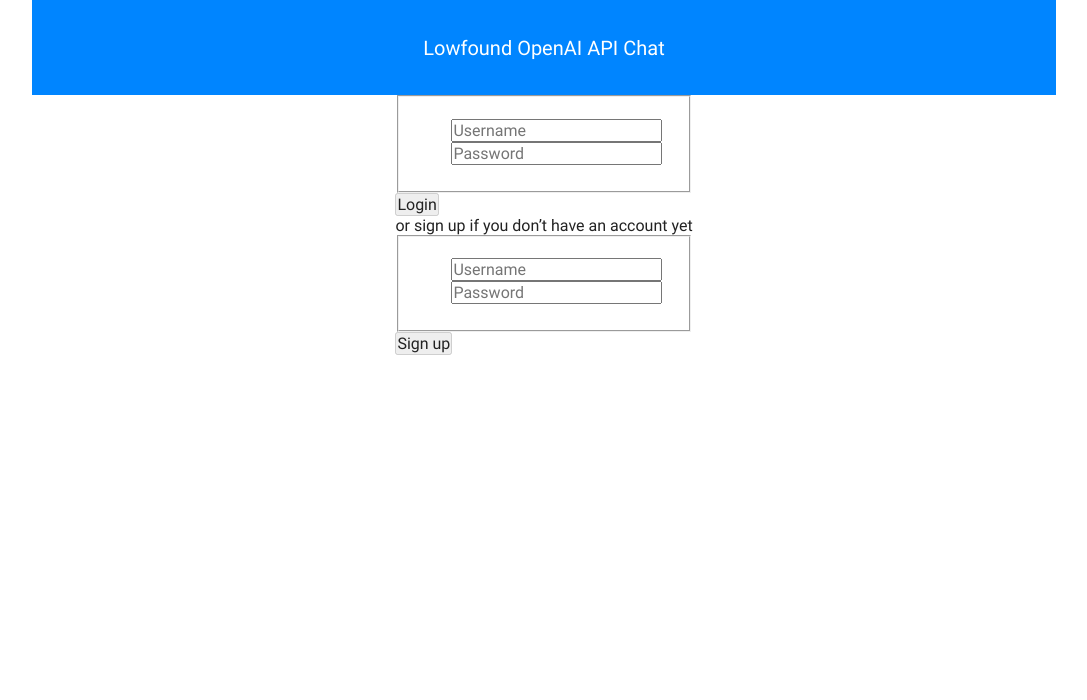
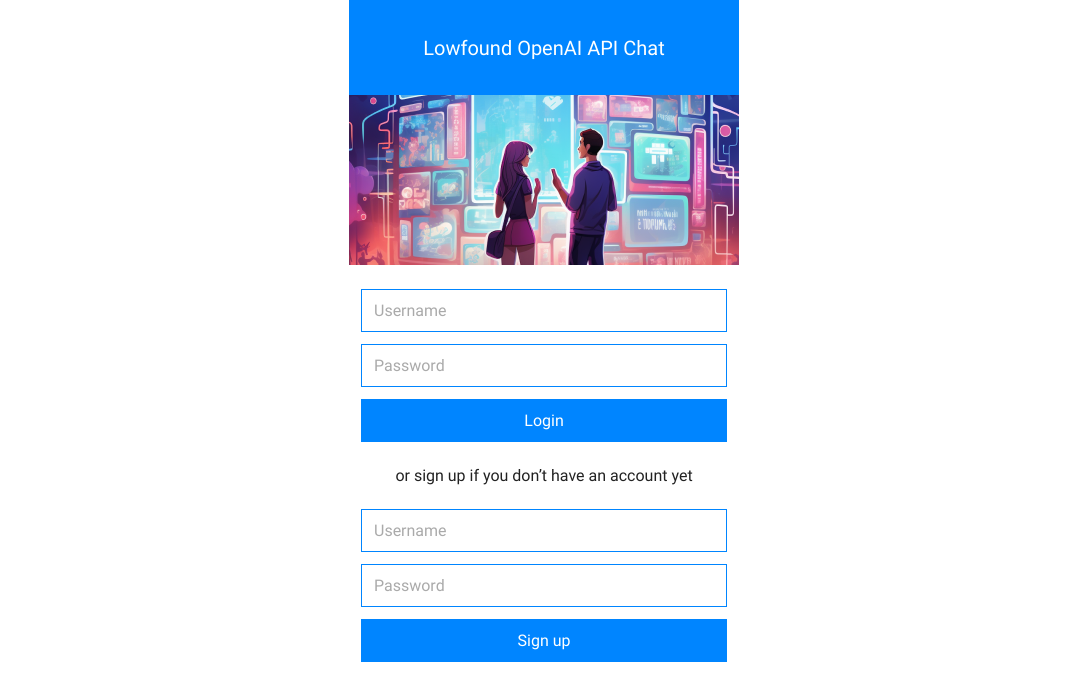
Before and after one commit to Sibusky/openai-chat-frontend, a React (Create React App) app: page /start in a window 1280 px wide. Shown: the top 700 px of the page, without its empty margins (96-1183 px from the left). Built offline with nearby package versions, Linux system fonts and the light colour scheme; no server answers.

Commit message:
feat: add styles for start page

```diff
--- a/src/App.css
+++ b/src/App.css
@@ -23,12 +23,48 @@
 }
 
 main {
-  /* height: 100vh; */
-  /* overflow-y: scroll; */
+  display: flex;
+  flex-direction: column;
+  justify-content: flex-start;
+  align-items: center;
 }
 
 ul {
   list-style: none;
+  padding: 0;
+  margin: 0;
+}
+
+form {
+  width: 366px;
+  margin: 24px 0;
+}
+
+fieldset {
+  border: none;
+  padding: 0;
+  margin: 0;
+}
+
+input {
+  width: 100%;
+  padding: 12px;
+  border: 1px solid #0085ff;
+  height: 43px;
+  box-sizing: border-box;
+  margin-bottom: 12px;
+}
+
+input::placeholder{
+  font-family: 'Roboto', Arial, sans-serif;
+  font-style: normal;
+  font-weight: 400;
+  font-size: 16px;
+  line-height: normal;
+  text-rendering: optimizeLegibility;
+  text-decoration: none;
+  color: #AAA;
+  letter-spacing: 0;
 }
 
 button {
@@ -41,12 +77,29 @@
   opacity: 0.6;
 }
 
+.button_filled {
+  font-family: 'Roboto', Arial, sans-serif;
+  font-style: normal;
+  font-weight: 400;
+  font-size: 16px;
+  line-height: normal;
+  text-rendering: optimizeLegibility;
+  text-decoration: none;
+  color: #fff;
+  letter-spacing: 0;
+  background-color: #0085ff;
+  height: 43px;
+  width: 100%;
+  box-sizing: border-box;
+  border: none;
+}
+
 .layout {
   display: flex;
   flex-direction: column;
   justify-content: flex-start;
   align-items: center;
-  width: 1024px;
+  width: 390px;
 }
 
 .text {
@@ -73,8 +126,6 @@
   color: white;
 }
 
-
-
 .button_transparent {
   background-color: transparent;
   border: none;
--- a/src/components/button/index.jsx
+++ b/src/components/button/index.jsx
@@ -2,6 +2,6 @@
 
 export function Button({ text, type, isDisabled }) {
   return (
-    <button className='button_filled text' type={type} disabled={isDisabled}>{text}</button>
+    <button className='button_filled' type={type} disabled={isDisabled}>{text}</button>
   )
 }
--- a/src/components/form/index.jsx
+++ b/src/components/form/index.jsx
@@ -18,7 +18,7 @@
         <ul>
           <li>
             <input
-              className='text-input text'
+              className='text-input'
               readOnly={isFetching && true}
               id={`${className}-name`}
               type='text'
@@ -33,7 +33,7 @@
           </li>
           <li>
             <input
-              className='text-input text'
+              className='text-input'
               readOnly={isFetching && true}
               id={`${className}-password`}
               type='password'
--- a/src/components/header/index.jsx
+++ b/src/components/header/index.jsx
@@ -7,10 +7,9 @@
       <div className='header__content'>
         <h1 className='title text white'>Lowfound OpenAI API Chat</h1>
         {isLoggedIn ? (
-          <div className='header__user-info'>
-            <p className='text white'>Your name: {currentUser.name}</p>
-            <button className='button_transparent text white' onClick={handleLogOut}>Logout</button>
-          </div>
+          <button className='button_transparent text white' onClick={handleLogOut}>
+            Logout
+          </button>
         ) : null}
       </div>
     </header>
--- a/src/components/header/styles.css
+++ b/src/components/header/styles.css
@@ -18,12 +18,8 @@
 }
 
 .header__user-info {
-    display: flex;
-    justify-content: flex-end;
-    align-items: center;
-    max-width: 500px;
+  display: flex;
+  flex-direction: column;
+  justify-content: center;
+  align-items: center;
 }
-
-.header__user-info p {
-    margin-right: 20px;
-}
--- a/src/pages/start.jsx
+++ b/src/pages/start.jsx
@@ -4,6 +4,7 @@
 import { Form } from '../components/form';
 import { useFormWithValidation } from '../hooks/useFormWithValidation';
 import { Spinner } from '../components/spinner';
+import image from '../images/image.png';
 
 export function Start({ handleLogin, handleRegister, isFetching, isLoggedIn }) {
   const { values, isValid, handleChange, resetForm } = useFormWithValidation();
@@ -17,6 +18,7 @@
   return (
     <Container>
       {isFetching ? <Spinner /> : null}
+      <img src={image} alt='Boy and girl' />
       <Form
         handleSubmit={(e) => {
           e.preventDefault();
```
Also changed, not shown: src/images/image.png (added).
